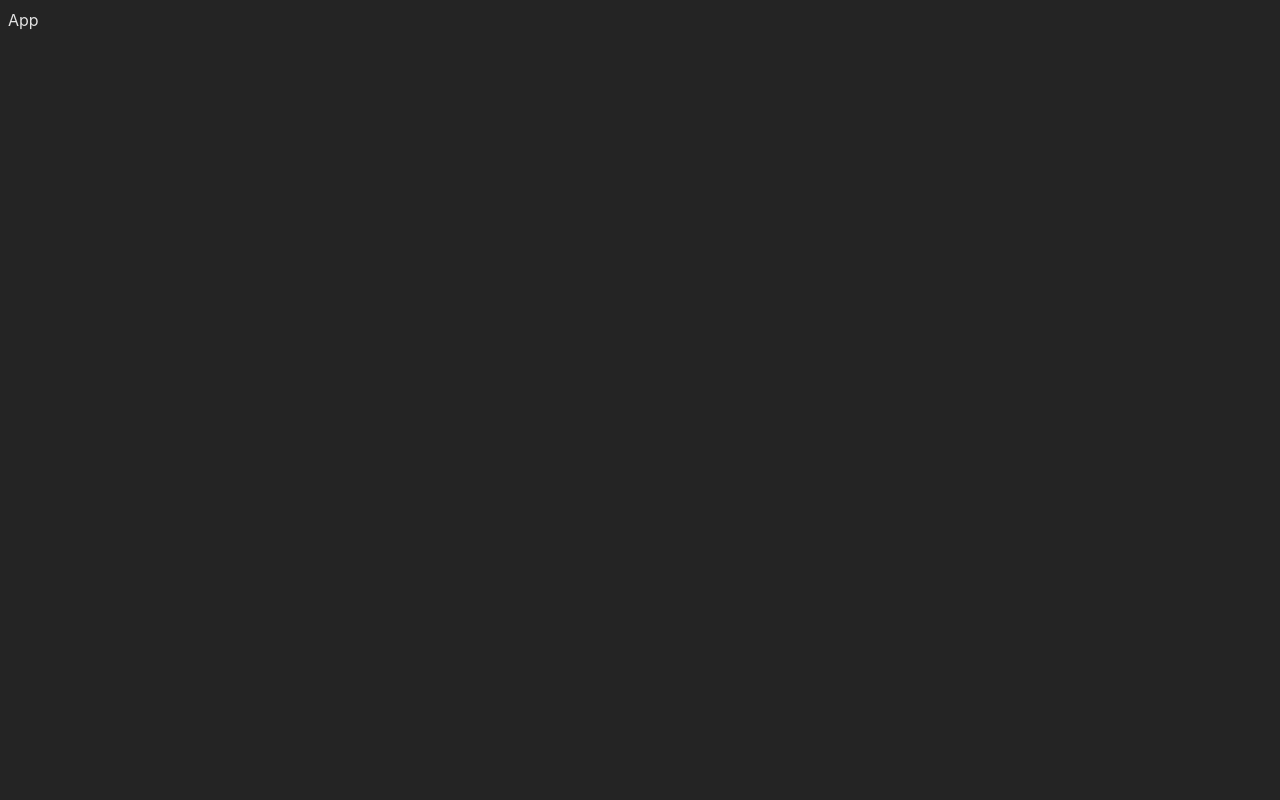
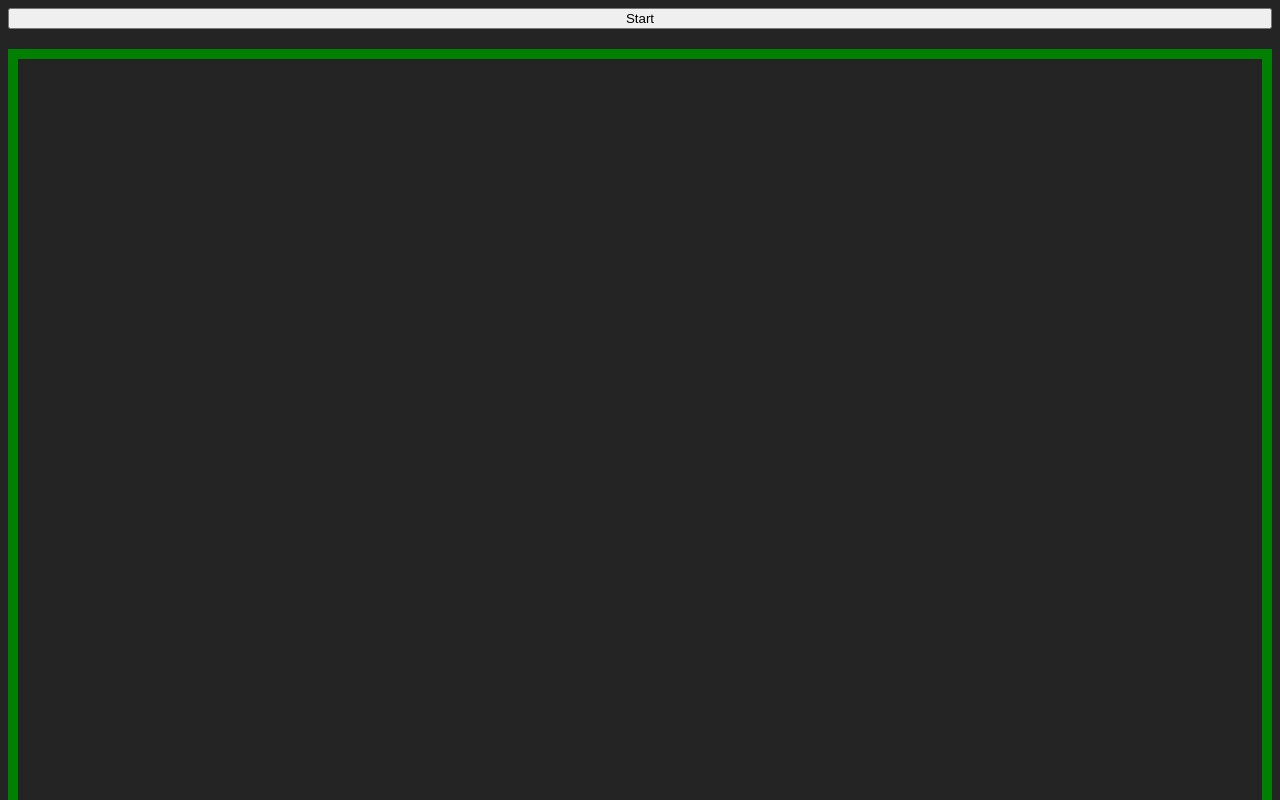
Before and after one commit to johntrehearn/snake_game_team3, a React (Vite) app in the folder snake_team3/: page / in a window 1280 px wide. Shown: the top 800 px of the page. Built offline with nearby package versions, Linux system fonts and the light colour scheme.

Commit message:
keycode wip

```diff
--- a/snake_team3/src/App.jsx
+++ b/snake_team3/src/App.jsx
@@ -1,10 +1,62 @@
-import React from 'react'
+import { useState } from 'react';
 
-export const App = () => {
+import {
+  board_size,
+  start_snake,
+  start_apple,
+  square_size,
+  snake_speed,
+  movement
+} from "./constants";
+
+const App = () => {
+
+
+
+  const [snake, setSnake] = useState(start_snake);
+  const [apple, setApple] = useState(start_apple);
+  const [speed, setSpeed] = useState(null);
+  const [dir, setDir] = useState([0, -1]);
+  const [gameOver, setGameOver] = useState(true);
+
+
+  const startGame = () => {
+    setSnake(start_snake);
+    setApple(start_apple);
+    setDir([0, -1]);
+    setSpeed(snake_speed);
+    setGameOver(false);
+  };
+
+  const createApple = () => apple.map((_, i) => Math.floor(Math.random() * (board_size[i] / square_size)));
+
+  const snakeMove = ({keyCode}) => {
+    const keys = Object.keys(movement)
+    /* keys.includes(keyCode) ? setDir(movement[keyCode]) : return ; */
+    if (keys.includes(keyCode)){
+      setDir(movement[keyCode])
+    } else {
+      return
+    }
+  }
+
+  console.log("direction", dir)
+
   return (
-    <div>App</div>
+
+
+    <div className='app' onKeyDown={snakeMove}>
+
+
+    <button>Start</button>
+    <canvas
+    style={{border: "10px solid green"}}
+    width={`${board_size[0]}px`}
+    height={`${board_size[1]}px`}
+    />
+    </div>
+
   )
 }
 
-
-export default App
+export default App;
--- a/snake_team3/src/constants.jsx
+++ b/snake_team3/src/constants.jsx
@@ -1,8 +1,8 @@
-const board_size = [1000, 1000];
+const board_size = [500, 500];
 
 const start_snake = [
     [3, 3],
-    [3, 4]
+    [3, 4],
     [3, 5]
 ];
 
@@ -31,5 +31,5 @@ export {
     start_apple,
     square_size,
     snake_speed,
-    movement,
+    movement
 };
--- a/snake_team3/src/index.css
+++ b/snake_team3/src/index.css
@@ -12,3 +12,9 @@
   -webkit-font-smoothing: antialiased;
   -moz-osx-font-smoothing: grayscale;
 }
+
+.app {
+  display: flex;
+  flex-direction: column;
+  gap: 20px;
+}
```
